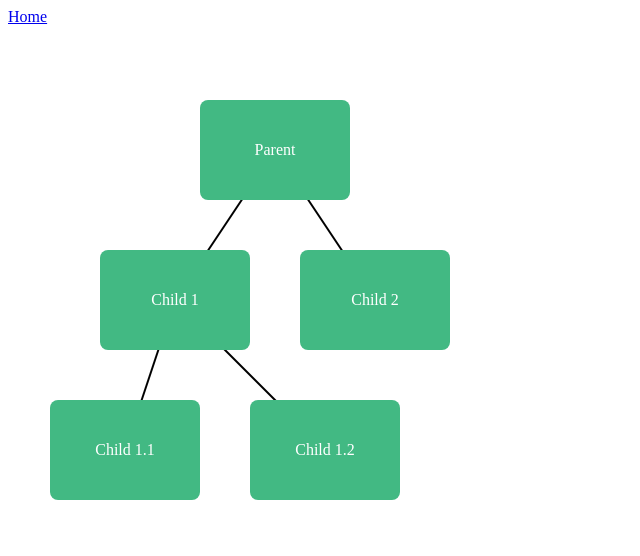
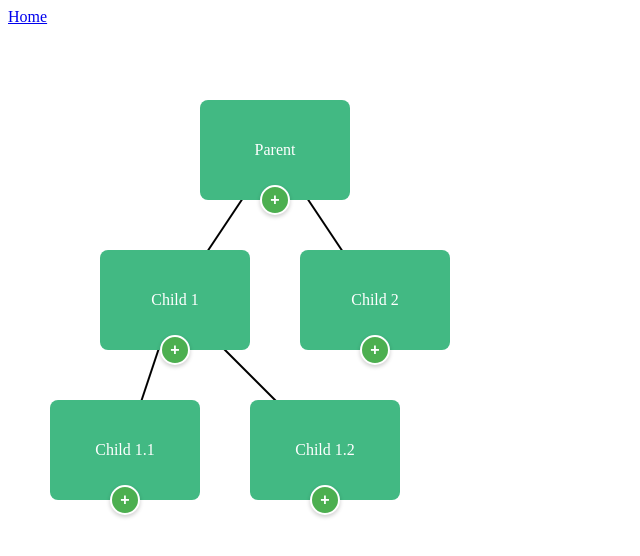
Before and after one commit to fabiomdf/form-flow, a Vue app: page / in a window 1280 px wide. Shown: the top 556 px of the page, without its empty margins (0-640 px from the left). Built offline with nearby package versions, Linux system fonts and the light colour scheme; the HTML template or start-up script is replaced by a standard one.

Commit message:
Add draggable box functionality with child addition and hierarchy tree integration

```diff
--- /dev/null
+++ b/src/components/AddNewDraggableBox.vue
@@ -0,0 +1,60 @@
+<script setup lang="ts">
+interface Props {
+  parentId: string
+}
+
+const props = defineProps<Props>()
+
+const emit = defineEmits<{
+  addChild: [parentId: string]
+}>()
+
+const handleAddChild = (event: MouseEvent) => {
+  // Prevent the drag event from the parent box
+  event.stopPropagation()
+  emit('addChild', props.parentId)
+}
+</script>
+
+<template>
+  <button
+    class="add-button"
+    @mousedown="handleAddChild"
+    title="Add Child Box"
+  >
+    +
+  </button>
+</template>
+
+<style scoped>
+.add-button {
+  position: absolute;
+  bottom: -15px;
+  left: 50%;
+  transform: translateX(-50%);
+  width: 30px;
+  height: 30px;
+  border-radius: 50%;
+  background-color: #4CAF50;
+  color: white;
+  border: 2px solid white;
+  cursor: pointer;
+  display: flex;
+  align-items: center;
+  justify-content: center;
+  font-size: 16px;
+  font-weight: bold;
+  box-shadow: 0 2px 4px rgba(0, 0, 0, 0.2);
+  transition: all 0.2s ease;
+  z-index: 20;
+}
+
+.add-button:hover {
+  background-color: #45a049;
+  transform: translateX(-50%) scale(1.1);
+}
+
+.add-button:active {
+  transform: translateX(-50%) scale(0.95);
+}
+</style>
--- a/src/components/DraggableBox.vue
+++ b/src/components/DraggableBox.vue
@@ -1,5 +1,6 @@
 <script setup lang="ts">
 import { ref, defineExpose } from 'vue'
+import AddNewDraggableBox from './AddNewDraggableBox.vue'
 
 interface Position {
     x: number
@@ -8,6 +9,11 @@ interface Position {
 
 const props = defineProps<{
     initialPosition?: Position
+    id: string
+}>()
+
+const emit = defineEmits<{
+  addChild: [parentId: string]
 }>()
 
 const position = ref<Position>(props.initialPosition || { x: 100, y: 100 })
@@ -40,6 +46,10 @@ const stopDrag = () => {
     window.removeEventListener('mouseup', stopDrag)
 }
 
+const handleAddChild = (parentId: string) => {
+  emit('addChild', parentId)
+}
+
 defineExpose({ boxRef })
 </script>
 
@@ -47,6 +57,10 @@ defineExpose({ boxRef })
     <div class="draggable-box" :style="{ top: position.y + 'px', left: position.x + 'px' }" @mousedown="startDrag"
         ref="boxRef">
         <slot />
+        <AddNewDraggableBox
+          :parent-id="id"
+          @add-child="handleAddChild"
+        />
     </div>
 </template>
 
--- /dev/null
+++ b/src/components/HierarchyTree.vue
@@ -0,0 +1,111 @@
+<script setup lang="ts">
+import { reactive, ref } from 'vue'
+import DraggableBox from './DraggableBox.vue'
+import ConnectionLine from './ConnectionLine.vue'
+
+interface BoxData {
+  id: string
+  label: string
+  position: { x: number; y: number }
+}
+
+interface ConnectionData {
+  start: string
+  end: string
+}
+
+interface FlowData {
+  boxes: BoxData[]
+  connections: ConnectionData[]
+}
+
+const props = defineProps<{
+  initialData: FlowData
+}>()
+
+// Make flowData reactive by copying the initial data
+const flowData: FlowData = reactive({
+  boxes: [...props.initialData.boxes],
+  connections: [...props.initialData.connections]
+})
+
+// Store references to box components
+const boxRefs = reactive<Record<string, unknown>>({})
+const nextId = ref(1)
+
+// Function to set box reference
+const setBoxRef = (id: string, el: unknown) => {
+  if (el) {
+    boxRefs[id] = el
+  }
+}
+
+// Function to generate unique ID
+const generateId = (): string => {
+  return `box_${Date.now()}_${nextId.value++}`
+}
+
+// Function to calculate position for new child box
+const calculateChildPosition = (parentId: string): { x: number; y: number } => {
+  const parent = flowData.boxes.find(box => box.id === parentId)
+  if (!parent) return { x: 100, y: 100 }
+
+  // Count existing children of this parent
+  const childrenCount = flowData.connections.filter(conn => conn.start === parentId).length
+
+  // Calculate position based on parent position and children count
+  const baseX = parent.position.x + (childrenCount * 180) - 90
+  const baseY = parent.position.y + 150
+
+  return { x: baseX, y: baseY }
+}
+
+// Function to add new child box
+const addChildBox = (parentId: string) => {
+  const newId = generateId()
+  const position = calculateChildPosition(parentId)
+
+  // Add new box
+  const newBox: BoxData = {
+    id: newId,
+    label: `Child ${newId}`,
+    position: position
+  }
+
+  flowData.boxes.push(newBox)
+
+  // Add connection from parent to new child
+  const newConnection: ConnectionData = {
+    start: parentId,
+    end: newId
+  }
+
+  flowData.connections.push(newConnection)
+}
+</script>
+
+<template>
+  <!-- Render boxes dynamically -->
+  <DraggableBox
+    v-for="box in flowData.boxes"
+    :key="box.id"
+    :ref="(el) => setBoxRef(box.id, el)"
+    :id="box.id"
+    :initialPosition="box.position"
+    @add-child="addChildBox"
+  >
+    {{ box.label }}
+  </DraggableBox>
+
+  <!-- Render connections dynamically -->
+  <ConnectionLine
+    v-for="connection in flowData.connections"
+    :key="`${connection.start}-${connection.end}`"
+    :start="boxRefs[connection.start]"
+    :end="boxRefs[connection.end]"
+  />
+</template>
+
+<style scoped>
+/* Component-specific styles can be added here if needed */
+</style>
--- a/src/views/HomeView.vue
+++ b/src/views/HomeView.vue
@@ -1,24 +1,40 @@
 <script setup lang="ts">
-import { ref } from 'vue'
-import DraggableBox from '@/components/DraggableBox.vue'
-import ConnectionLine from '@/components/ConnectionLine.vue'
+import HierarchyTree from '@/components/HierarchyTree.vue'
 
-const parentBox = ref()
-const childBox1 = ref()
-const childBox2 = ref()
-const childBox11 = ref()
-const childBox12 = ref()
+interface BoxData {
+  id: string
+  label: string
+  position: { x: number; y: number }
+}
+
+interface ConnectionData {
+  start: string
+  end: string
+}
+
+interface FlowData {
+  boxes: BoxData[]
+  connections: ConnectionData[]
+}
+
+// JSON representation of the flow
+const initialFlowData: FlowData = {
+  boxes: [
+    { id: 'parent', label: 'Parent', position: { x: 200, y: 100 } },
+    { id: 'child1', label: 'Child 1', position: { x: 100, y: 250 } },
+    { id: 'child2', label: 'Child 2', position: { x: 300, y: 250 } },
+    { id: 'child11', label: 'Child 1.1', position: { x: 50, y: 400 } },
+    { id: 'child12', label: 'Child 1.2', position: { x: 250, y: 400 } }
+  ],
+  connections: [
+    { start: 'parent', end: 'child1' },
+    { start: 'parent', end: 'child2' },
+    { start: 'child1', end: 'child11' },
+    { start: 'child1', end: 'child12' }
+  ]
+}
 </script>
 
 <template>
-  <DraggableBox ref="parentBox" :initialPosition="{ x: 200, y: 100 }">Parent</DraggableBox>
-  <DraggableBox ref="childBox1" :initialPosition="{ x: 100, y: 250 }">Child 1</DraggableBox>
-  <DraggableBox ref="childBox2" :initialPosition="{ x: 300, y: 250 }">Child 2</DraggableBox>
-  <DraggableBox ref="childBox11" :initialPosition="{ x: 50, y: 400 }">Child 1.1</DraggableBox>
-  <DraggableBox ref="childBox12" :initialPosition="{ x: 250, y: 400 }">Child 1.2</DraggableBox>
-
-  <ConnectionLine :start="parentBox" :end="childBox1" />
-  <ConnectionLine :start="parentBox" :end="childBox2" />
-  <ConnectionLine :start="childBox1" :end="childBox11" />
-  <ConnectionLine :start="childBox1" :end="childBox12" />
+  <HierarchyTree :initial-data="initialFlowData" />
 </template>
```
